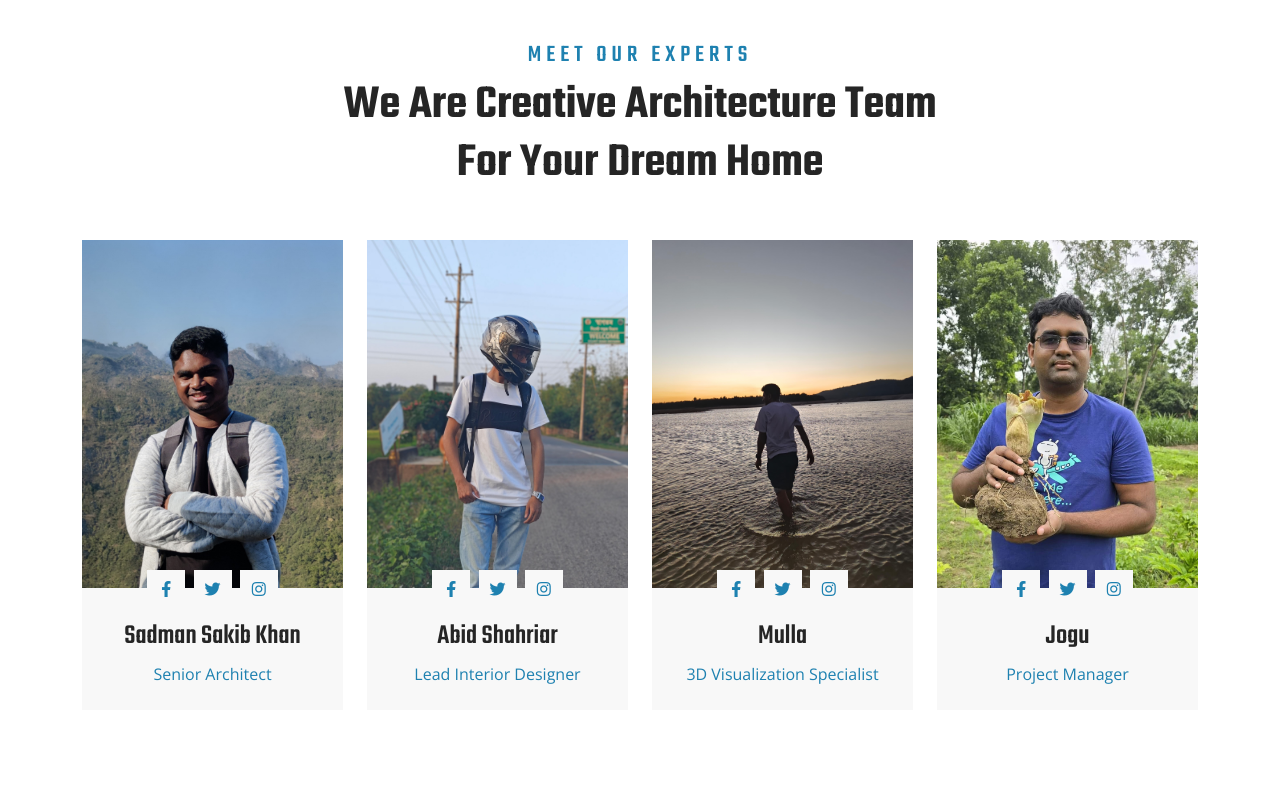
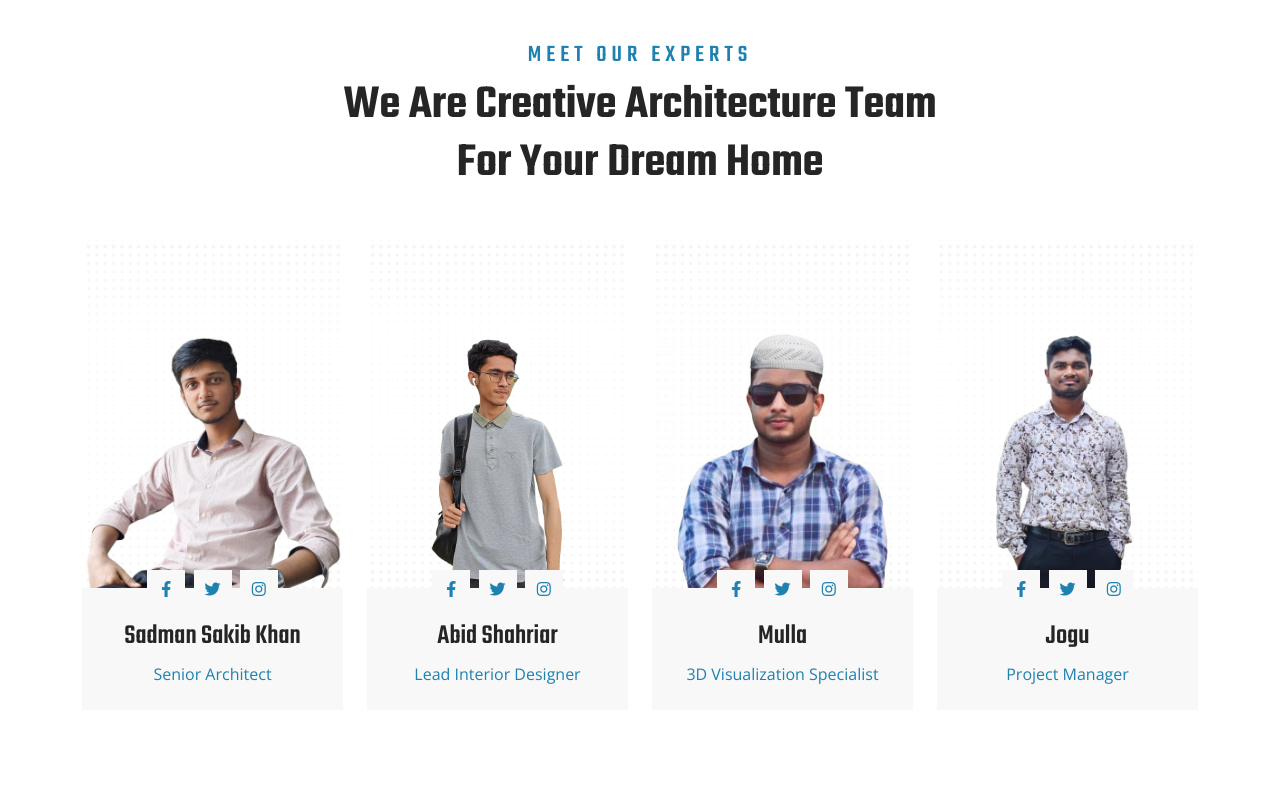
Before and after one commit to CodewithShahriar/architex-lab, a Flask app: page / in a window 1280 px wide. Shown: the part 4763-5550 px from the top of the page. Run offline with Flask 3, Linux system fonts and the light colour scheme; some libraries are stand-ins or nearby versions.

```diff
--- a/templates/index.html
+++ b/templates/index.html
@@ -466,11 +466,11 @@
                 <div class="col-lg-3 col-md-6 wow fadeInUp" data-wow-delay="0.1s">
                     <div class="team-item position-relative">
                         <div class="position-relative">
-                            <img class="img-fluid" src="/static/img/sadman.jpg" alt="">
+                            <img class="img-fluid" src="/static/img/navidwhite.jpeg" alt="">
                             <div class="team-social text-center">
-                                <a class="btn btn-square" href="https://www.facebook.com/sadmankhan002"><i class="fab fa-facebook-f"></i></a>
-                                <a class="btn btn-square" href="#"><i class="fab fa-twitter"></i></a>
-                                <a class="btn btn-square" href="https://www.instagram.com/sakibkhansadman/"><i class="fab fa-instagram"></i></a>
+                                <a class="btn btn-square" href="https://www.facebook.com/navidzamankhan"><i class="fab fa-facebook-f"></i></a>
+                                <a class="btn btn-square" href="https://x.com/NavidZamanKhan2"><i class="fab fa-twitter"></i></a>
+                                <a class="btn btn-square" href="https://www.instagram.com/navidzamankhan/"><i class="fab fa-instagram"></i></a>
                             </div>
                         </div>
                         <div class="bg-light text-center p-4">
@@ -482,7 +482,7 @@
                 <div class="col-lg-3 col-md-6 wow fadeInUp" data-wow-delay="0.3s">
                     <div class="team-item position-relative">
                         <div class="position-relative">
-                            <img class="img-fluid" src="/static/img/abid.jpg" alt="">
+                            <img class="img-fluid" src="/static/img/abidwhite.jpeg" alt="">
                             <div class="team-social text-center">
                                 <a class="btn btn-square" href="https://www.facebook.com/abidshahriar23"><i class="fab fa-facebook-f"></i></a>
                                 <a class="btn btn-square" href="#"><i class="fab fa-twitter"></i></a>
@@ -498,7 +498,7 @@
                 <div class="col-lg-3 col-md-6 wow fadeInUp" data-wow-delay="0.5s">
                     <div class="team-item position-relative">
                         <div class="position-relative">
-                            <img class="img-fluid" src="/static/img/sahid.jpg" alt="">
+                            <img class="img-fluid" src="/static/img/mullawhite.jpeg" alt="">
                             <div class="team-social text-center">
                                 <a class="btn btn-square" href="https://www.facebook.com/Sm.sahid99"><i class="fab fa-facebook-f"></i></a>
                                 <a class="btn btn-square" href="#"><i class="fab fa-twitter"></i></a>
@@ -514,11 +514,11 @@
                 <div class="col-lg-3 col-md-6 wow fadeInUp" data-wow-delay="0.7s">
                     <div class="team-item position-relative">
                         <div class="position-relative">
-                            <img class="img-fluid" src="/static/img/jogu.jpg" alt="">
+                            <img class="img-fluid" src="/static/img/sadmanwhite.jpeg" alt="">
                             <div class="team-social text-center">
-                                <a class="btn btn-square" href="https://www.facebook.com/profile.php?id=100088503361272&comment_id=Y29tbWVudDoxMzI3OTE4ODExNTM2MTMyXzEwNzAzNDg0NzEyNDg3MDY%3D"><i class="fab fa-facebook-f"></i></a>
-                                <a class="btn btn-square" href="https://x.com/joyant_s_g_j"><i class="fab fa-twitter"></i></a>
-                                <a class="btn btn-square" href="https://www.instagram.com/joyant_cpbl/"><i class="fab fa-instagram"></i></a>
+                                <a class="btn btn-square" href="https://www.facebook.com/sadmankhan002"><i class="fab fa-facebook-f"></i></a>
+                                <a class="btn btn-square" href="#"><i class="fab fa-twitter"></i></a>
+                                <a class="btn btn-square" href="https://www.instagram.com/sakibkhansadman/"><i class="fab fa-instagram"></i></a>
                             </div>
                         </div>
                         <div class="bg-light text-center p-4">
```
Also changed, not shown: static/img/abid.jpg (deleted), static/img/abidwhite.jpeg (added), static/img/jogu.jpg (deleted), static/img/mullawhite.jpeg (added), static/img/navidwhite.jpeg (added), static/img/sadman.jpg (deleted), static/img/sadmanwhite.jpeg (added), static/img/sahid.jpg (deleted), 1 other file.
